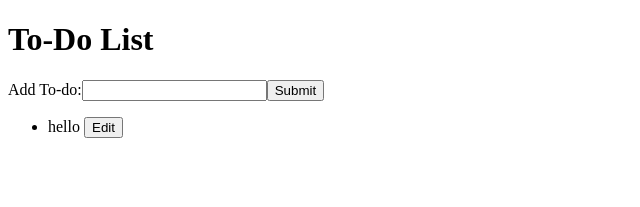
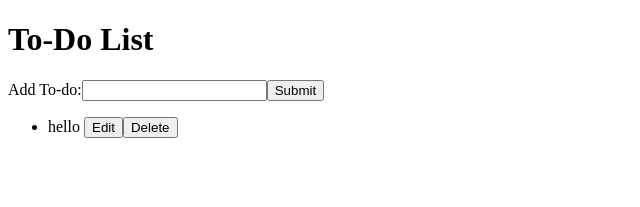
Before and after one commit to ga-wdi-exercises/todo-app-react, a React (Create React App) app: page / in a window 1280 px wide. Shown: the top 207 px of the page, without its empty margins (0-640 px from the left). Built offline with nearby package versions, Linux system fonts and the light colour scheme; the HTML template or start-up script is replaced by a standard one.

Commit message:
working on delete

```diff
--- a/src/NewtodoContainer.js
+++ b/src/NewtodoContainer.js
@@ -35,9 +35,15 @@ class NewtodoContainer extends Component {
 
   }
 //
+deleteToDo(e, i){
+  let selectedToDo = this.state.items[i]
+  let currentArray = this.state.items.splice(selectedToDo)
+  console.log(selectedToDo)
+}
   render(){
     let todos = this.state.items.map((todo, i) => {
-      return <li key={i}> {todo} <button onClick = {(e) => this.editToDo(e, i)}>Edit</button></li>
+      return <li key={i}> {todo} <button onClick = {(e) => this.editToDo(e, i)}>Edit</button>
+              <button onClick= {(e) => this.deleteToDo(e, i)}>Delete</button></li>
     })
     return(
       <div>
```
